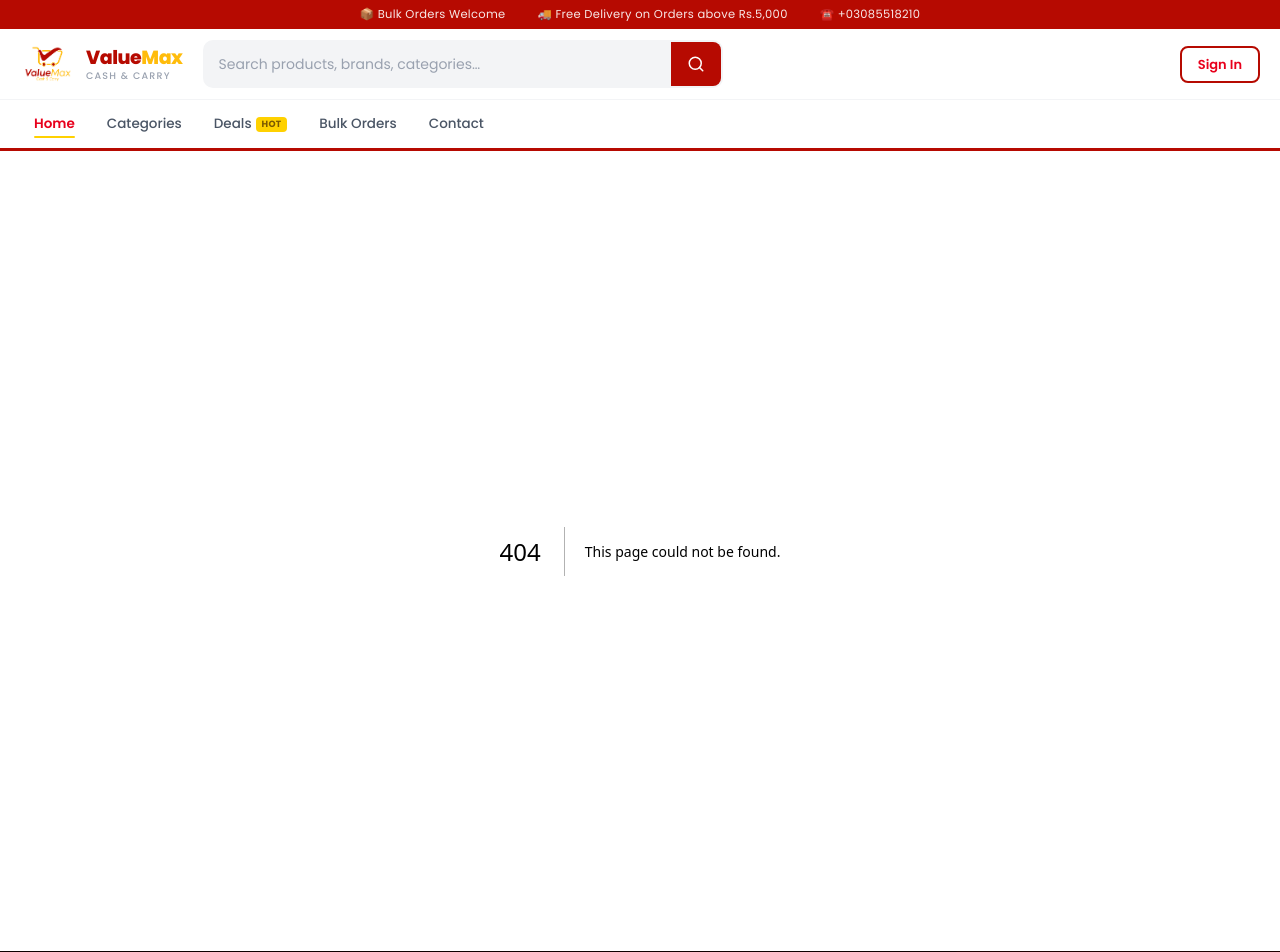
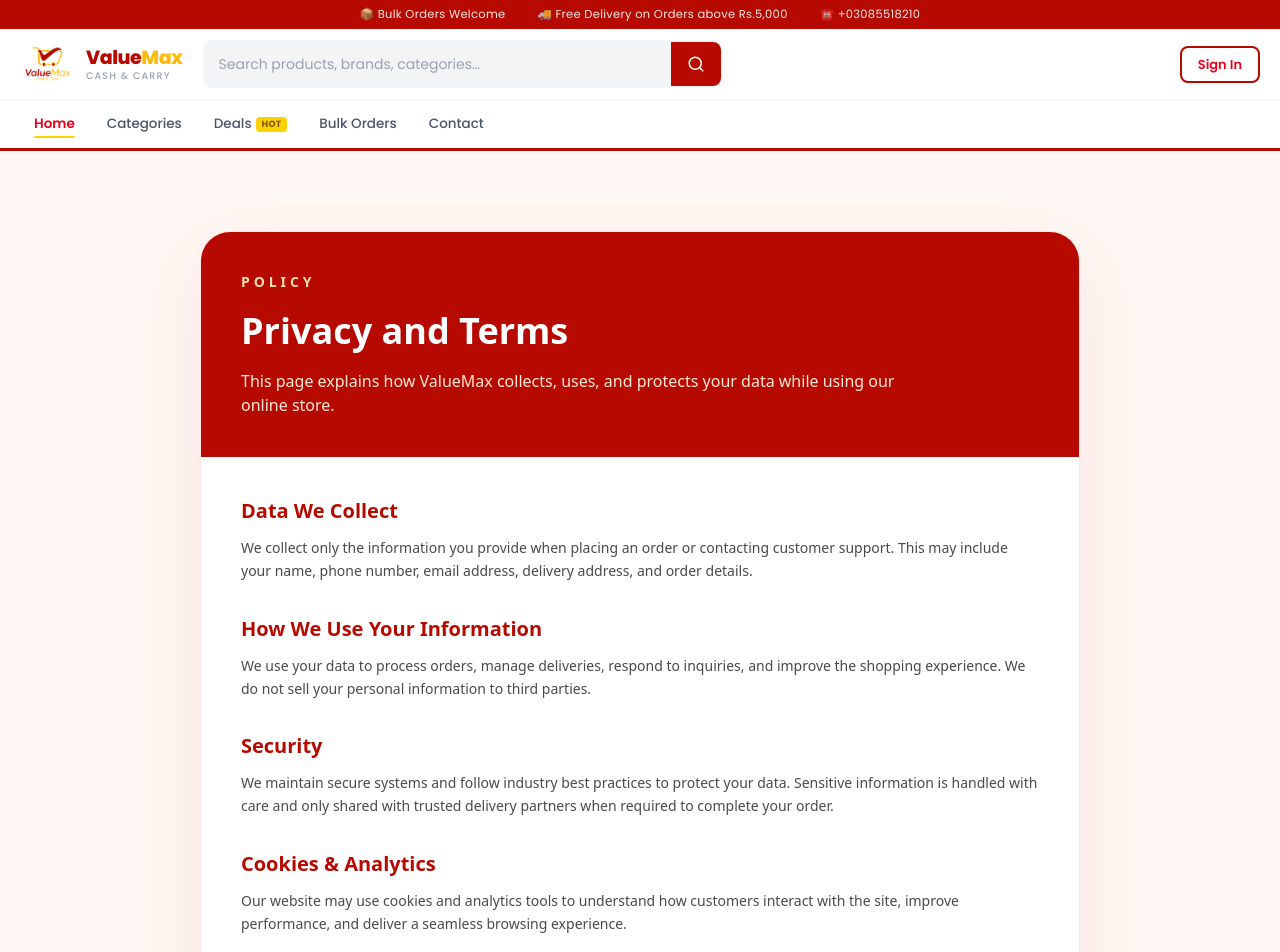
Before and after one commit to Valuemax-Carry/value-max, a Next.js app: page /policy in a window 1280 px wide. Before the commit this address had no page. Shown: the top 952 px of the page. Built offline with nearby package versions, Linux system fonts and the light colour scheme.

Commit message:
adding sitemap

```diff
--- /dev/null
+++ b/app/policy/page.js
@@ -0,0 +1,42 @@
+export default function PolicyPage() {
+  return (
+    <section className="min-h-screen bg-[#fff7f3] text-[#1f1f1f] py-20">
+      <div className="max-w-[960px] mx-auto px-6 sm:px-10">
+        <div className="bg-white shadow-[0_25px_80px_rgba(182,10,1,0.08)] rounded-[30px] border border-[#fde7e7] overflow-hidden">
+          <div className="bg-[#b60a01] py-10 px-6 sm:px-10 text-white">
+            <p className="text-sm uppercase tracking-[0.28em] text-[#ffdeb5] font-semibold mb-4">Policy</p>
+            <h1 className="text-3xl sm:text-4xl font-extrabold leading-tight">Privacy and Terms</h1>
+            <p className="mt-4 text-sm sm:text-base text-[#ffe8d9] max-w-2xl">This page explains how ValueMax collects, uses, and protects your data while using our online store.</p>
+          </div>
+
+          <div className="px-6 sm:px-10 py-10 space-y-8 text-sm text-[#4a4a4a] leading-relaxed">
+            <div>
+              <h2 className="text-xl font-bold text-[#b60a01] mb-3">Data We Collect</h2>
+              <p>We collect only the information you provide when placing an order or contacting customer support. This may include your name, phone number, email address, delivery address, and order details.</p>
+            </div>
+
+            <div>
+              <h2 className="text-xl font-bold text-[#b60a01] mb-3">How We Use Your Information</h2>
+              <p>We use your data to process orders, manage deliveries, respond to inquiries, and improve the shopping experience. We do not sell your personal information to third parties.</p>
+            </div>
+
+            <div>
+              <h2 className="text-xl font-bold text-[#b60a01] mb-3">Security</h2>
+              <p>We maintain secure systems and follow industry best practices to protect your data. Sensitive information is handled with care and only shared with trusted delivery partners when required to complete your order.</p>
+            </div>
+
+            <div>
+              <h2 className="text-xl font-bold text-[#b60a01] mb-3">Cookies & Analytics</h2>
+              <p>Our website may use cookies and analytics tools to understand how customers interact with the site, improve performance, and deliver a seamless browsing experience.</p>
+            </div>
+
+            <div>
+              <h2 className="text-xl font-bold text-[#b60a01] mb-3">Contact</h2>
+              <p>If you have questions about this policy, please contact us at <a href="mailto:isaamir81@gmail.com" className="font-semibold text-[#b60a01]">isaamir81@gmail.com</a> or call +03085518210.</p>
+            </div>
+          </div>
+        </div>
+      </div>
+    </section>
+  );
+}
--- /dev/null
+++ b/app/sitemap.js
@@ -0,0 +1,15 @@
+import { CATEGORY_SLUGS } from "../data/categories";
+
+export default async function sitemap() {
+  const pages = [
+    { url: "/", lastModified: new Date() },
+    { url: "/policy", lastModified: new Date() },
+  ];
+
+  const productPages = CATEGORY_SLUGS.map((slug) => ({
+    url: `/products/${slug}`,
+    lastModified: new Date(),
+  }));
+
+  return [...pages, ...productPages];
+}
--- a/data/categories/index.js
+++ b/data/categories/index.js
@@ -30,6 +30,8 @@ const NORMALIZED_MAP = Object.fromEntries(
   Object.entries(MAP).map(([key, value]) => [String(key).toLowerCase(), value])
 );
 
+export const CATEGORY_SLUGS = Object.keys(MAP).map((slug) => String(slug).toLowerCase());
+
 export function getProductsBySlug(slug) {
   if (!slug) return [];
   const key = String(slug).toLowerCase();
```
